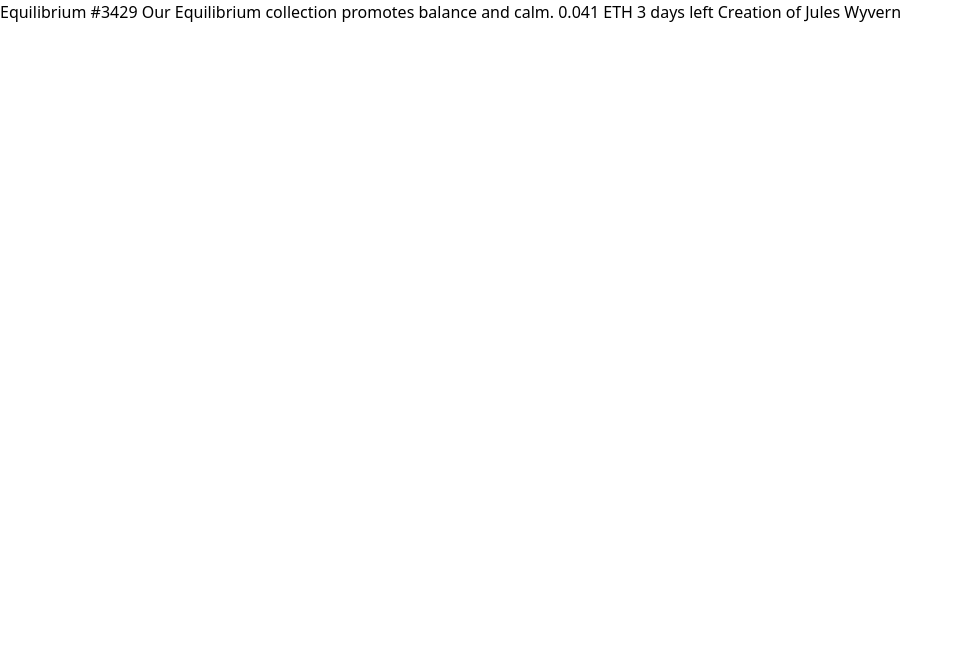
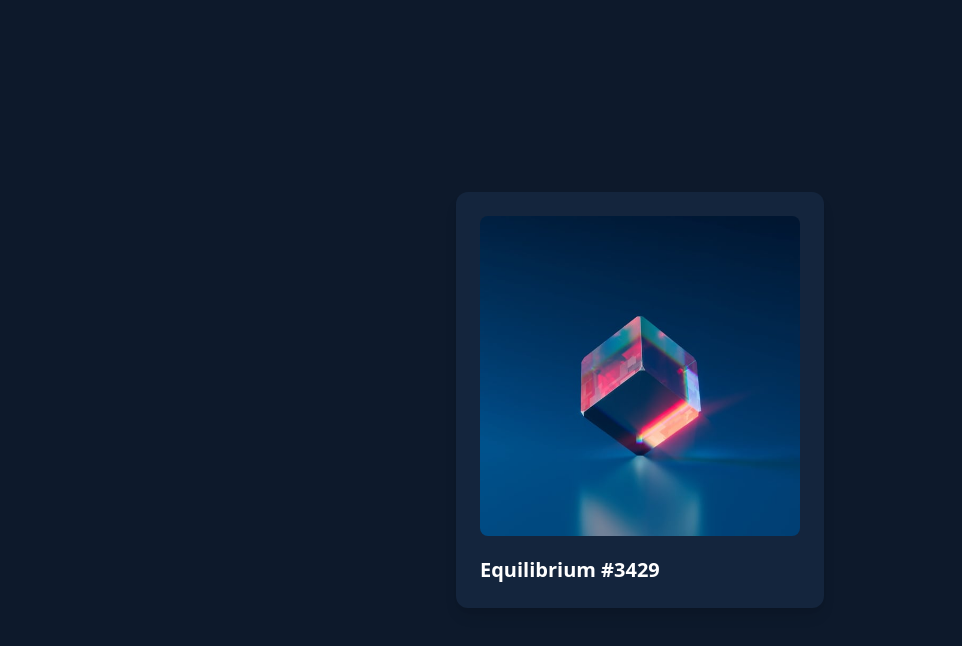
Before and after one commit to K3nK0/nft-preview-card-component-main, a website: page index.html in a window 1280 px wide. Shown: the whole page, without its empty margins (0-962 px from the left). Drawn offline with Linux system fonts and the light colour scheme.

Commit message:
img + title

```diff
--- a/index.html
+++ b/index.html
@@ -10,11 +10,25 @@
   <title>Frontend Mentor | NFT preview card component</title>
 
 </head>
-<body>
+<body class="bg-mainDarkBlue h-screen flex justify-center items-center">
+
+  <div class="bg-cardDarkBlue p-6 rounded-xl shadow-lg">
+
+    <div class="relative max-w-xs mb-5 rounded-lg overflow-hidden cursor-pointer">
+      <div class="absolute w-full h-full inset-0 bg-cyan grid place-items-center opacity-0 transition-opacity hover:opacity-100">
+        <svg width="48" height="48" xmlns="http://www.w3.org/2000/svg"><g fill="none" fill-rule="evenodd"><path d="M0 0h48v48H0z"/><path d="M24 9C14 9 5.46 15.22 2 24c3.46 8.78 12 15 22 15 10.01 0 18.54-6.22 22-15-3.46-8.78-11.99-15-22-15Zm0 25c-5.52 0-10-4.48-10-10s4.48-10 10-10 10 4.48 10 10-4.48 10-10 10Zm0-16c-3.31 0-6 2.69-6 6s2.69 6 6 6 6-2.69 6-6-2.69-6-6-6Z" fill="#FFF" fill-rule="nonzero"/></g></svg>
+      </div>
+      <img src="images/image-equilibrium.jpg" alt="" class="w-full">
+    </div>
+
+    <p class="text-white text-xl font-semibold cursor-pointer hover:text-cyanTxt">Equilibrium #3429</p>
 
 
+  </div>
 
-  Equilibrium #3429
+
+<!--
+
 
   Our Equilibrium collection promotes balance and calm.
 
@@ -23,5 +37,7 @@
 
   Creation of Jules Wyvern
 
+   -->
+
 </body>
 </html>
--- a/tailwind.config.js
+++ b/tailwind.config.js
@@ -3,6 +3,15 @@ module.exports = {
   content: ["./index.html"],
   theme: {
     extend: {},
+    colors: {
+      softBlue: 'hsl(215, 51%, 70%)',
+      cyan: 'hsl(178, 100%, 50%, 50%)',
+      cyanTxt: 'hsl(178, 100%, 50%)',
+      mainDarkBlue: 'hsl(217, 54%, 11%)',
+      cardDarkBlue: 'hsl(216, 50%, 16%)',
+      lineDarkBlue: 'hsl(215, 32%, 27%)',
+      white: 'hsl(0, 0%, 100%)',
+    },
   },
   plugins: [],
 }
```
Also changed, not shown: dist/output.css.
